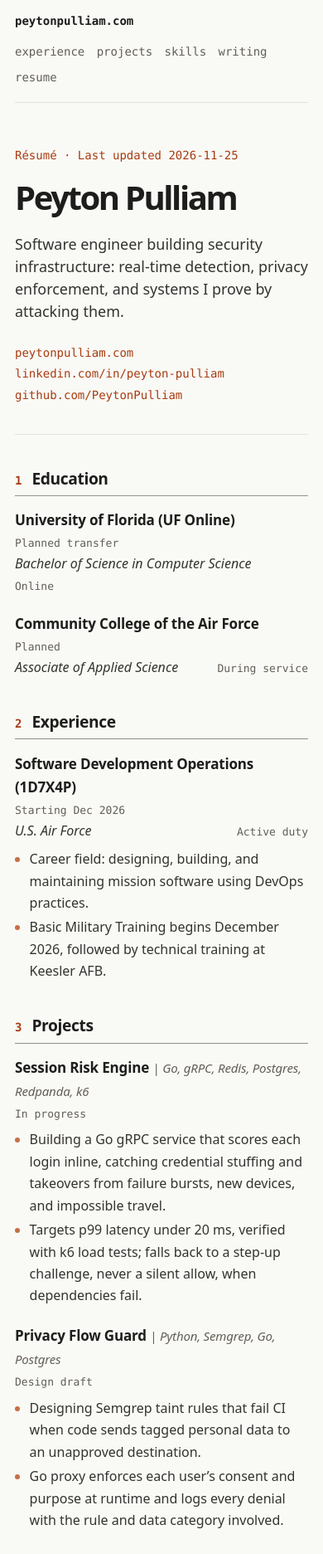
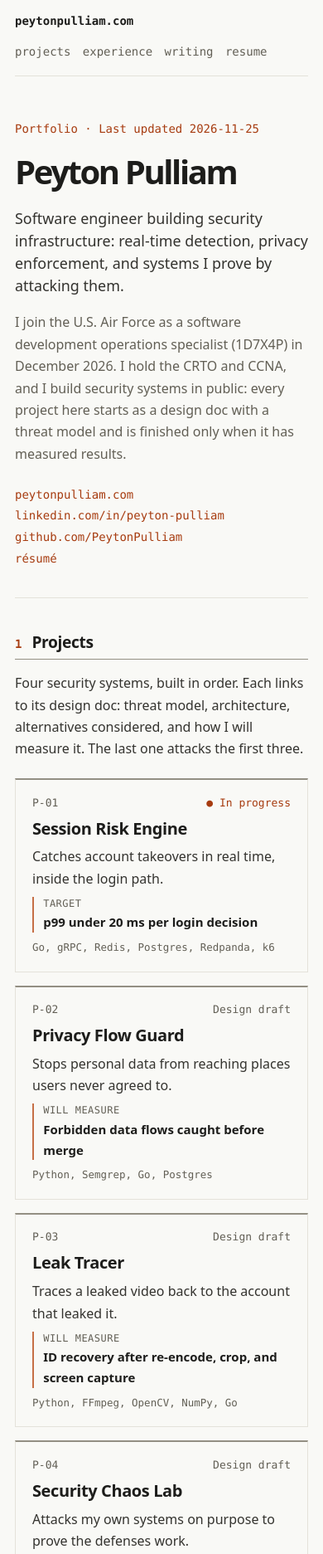
Before and after one commit to PeytonPulliam/peytonpulliam.com, an Astro site in the folder site/: page / in a window 390 px wide. Shown: the top 1873 px of the page at 83% size. Built offline with nearby package versions, Linux system fonts and the light colour scheme; Astro itself is replaced by a stand-in of ours.

Commit message:
Make the home page projects-first; keep /resume/ as the Jake's one-pager
Home now leads with an intro and four project cards (status, headline
metric, stack), then How I build, Experience, Writing, and a compact
Background strip linking to the printable resume. Adds profile.about,
profile.principles, and a per-project metric field.

Co-Authored-By: Claude Opus 5.5 <noreply@anthropic.com>
Claude-Session: https://claude.ai/code/session_01V5KaLRat9jg9cCmQ9SUAZ9

```diff
--- /dev/null
+++ b/site/src/components/ProjectCard.astro
@@ -0,0 +1,18 @@
+---
+import { projectPath, type Project } from '../data/portfolio';
+
+interface Props {
+  project: Project;
+}
+
+const { project } = Astro.props;
+const [metricLabel, metricValue] = project.metric;
+const titleId = `${project.slug}-card-title`;
+---
+<article class="project-card" aria-labelledby={titleId}>
+  <p class="card-meta"><span>{project.id}</span><span class:list={['card-status', { live: project.status === 'In progress' }]}>{project.status}</span></p>
+  <h3 id={titleId}><a href={projectPath(project)}>{project.title}</a></h3>
+  <p class="card-summary">{project.summary}</p>
+  <dl class="card-metric"><dt>{metricLabel}</dt><dd>{metricValue}</dd></dl>
+  <p class="card-stack">{project.stack}</p>
+</article>
--- a/site/src/components/ResumeBody.astro
+++ b/site/src/components/ResumeBody.astro
@@ -3,14 +3,13 @@ import DocumentHeader from './DocumentHeader.astro';
 import DocumentSection from './DocumentSection.astro';
 import DefinitionList from './DefinitionList.astro';
 import ResumeEntry from './ResumeEntry.astro';
-import { profile, resume, projects, projectPath, notes, notePath } from '../data/portfolio';
+import { profile, resume, projects, projectPath } from '../data/portfolio';
 
 interface Props {
   label: string;
-  showWriting?: boolean;
 }
 
-const { label, showWriting = false } = Astro.props;
+const { label } = Astro.props;
 ---
 <DocumentHeader label={label} title={profile.name} intro={profile.tagline}>
   <p class="contact-line">
@@ -50,11 +49,3 @@ const { label, showWriting = false } = Astro.props;
     {resume.certifications.map(([name, status]) => <li><span class="metric">{name}</span><span>{status}</span></li>)}
   </ul>
 </DocumentSection>
-
-{showWriting && (
-  <DocumentSection number={6} title="Writing" id="writing">
-    <ul class="listing prose">
-      {notes.map((note) => <li><a href={notePath(note)}>{note.title}</a><span>Field note</span></li>)}
-    </ul>
-  </DocumentSection>
-)}
--- a/site/src/data/portfolio.ts
+++ b/site/src/data/portfolio.ts
@@ -5,6 +5,13 @@ export const profile = {
   linkedin: 'https://www.linkedin.com/in/peyton-pulliam-132690352/',
   tagline: 'Software engineer building security infrastructure: real-time detection, privacy enforcement, and systems I prove by attacking them.',
   updated: '2026-11-25',
+  about: 'I join the U.S. Air Force as a software development operations specialist (1D7X4P) in December 2026. I hold the CRTO and CCNA, and I build security systems in public: every project here starts as a design doc with a threat model and is finished only when it has measured results.',
+  principles: [
+    ['Measure it', 'Every project publishes real numbers: latency, detection rate, time to detect.'],
+    ['Attack it', 'Detections ship with test cases, and the capstone attacks everything else on purpose.'],
+    ['Write down why', 'Each design records the simpler options I rejected and what would change my mind.'],
+    ['Stay in bounds', 'Synthetic data only, and only infrastructure I own.'],
+  ],
 };
 
 // Résumé content, laid out like Jake's Resume:
@@ -72,6 +79,8 @@ export const projects = [
     id: 'P-01', slug: 'session-risk-engine', title: 'Session Risk Engine', status: 'In progress',
     timeline: 'Building now', source: 'Not published yet', language: 'go',
     summary: 'Catches account takeovers in real time, inside the login path.',
+    // Swap 'Target'/'Will measure' for 'Result' once there is a measured number.
+    metric: ['Target', 'p99 under 20 ms per login decision'],
     intro: 'A Go service that scores every login and session event as it happens and returns allow, challenge, or block within a strict latency budget.',
     stack: 'Go, gRPC, Redis, Postgres, Redpanda, k6',
     resume: [
@@ -129,6 +138,8 @@ export const projects = [
     id: 'P-02', slug: 'privacy-flow-guard', title: 'Privacy Flow Guard', status: 'Design draft',
     timeline: 'Design phase', source: 'Not published', language: 'go',
     summary: 'Stops personal data from reaching places users never agreed to.',
+    // Swap 'Target'/'Will measure' for 'Result' once there is a measured number.
+    metric: ['Will measure', 'Forbidden data flows caught before merge'],
     intro: 'A proposed two-layer control: a code scanner that blocks forbidden data flows before merge, and a runtime proxy that enforces each user’s consent settings.',
     stack: 'Python, Semgrep, Go, Postgres',
     resume: [
@@ -174,6 +185,8 @@ export const projects = [
     id: 'P-03', slug: 'leak-tracer', title: 'Leak Tracer', status: 'Design draft',
     timeline: 'Design phase', source: 'Not published', language: 'python',
     summary: 'Traces a leaked video back to the account that leaked it.',
+    // Swap 'Target'/'Will measure' for 'Result' once there is a measured number.
+    metric: ['Will measure', 'ID recovery after re-encode, crop, and screen capture'],
     intro: 'A proposed forensic watermarking system that embeds an invisible, per-viewer mark in video and recovers it from a leaked copy.',
     stack: 'Python, FFmpeg, OpenCV, NumPy, Go',
     resume: [
@@ -215,6 +228,8 @@ export const projects = [
     id: 'P-04', slug: 'security-chaos-lab', title: 'Security Chaos Lab', status: 'Design draft',
     timeline: 'Capstone, after P-01 to P-03', source: 'Not published', language: 'go',
     summary: 'Attacks my own systems on purpose to prove the defenses work.',
+    // Swap 'Target'/'Will measure' for 'Result' once there is a measured number.
+    metric: ['Will measure', 'Time to detect for every injected attack'],
     intro: 'A proposed capstone that runs the other three projects on Kubernetes, injects attacks and failures, and measures whether each one is detected and contained.',
     stack: 'Go, Kubernetes, Terraform, eBPF, Prometheus, Grafana',
     resume: [
--- a/site/src/layouts/DocumentLayout.astro
+++ b/site/src/layouts/DocumentLayout.astro
@@ -39,9 +39,8 @@ const resume = hasResume ? { href: '/resume.pdf', label: 'resume.pdf' } : { href
     <header class="site-header frame">
       <a class="wordmark" href="/">{profile.domain}</a>
       <nav aria-label="Primary">
+        <a href="/#projects">projects</a>
         <a href="/#experience">experience</a>
-        <a href="/#projects">projects</a>
-        <a href="/#skills">skills</a>
         <a href="/#writing">writing</a>
         <a href={resume.href}>{resume.label}</a>
       </nav>
--- a/site/src/pages/index.astro
+++ b/site/src/pages/index.astro
@@ -1,8 +1,53 @@
 ---
 import DocumentLayout from '../layouts/DocumentLayout.astro';
-import ResumeBody from '../components/ResumeBody.astro';
-import { profile } from '../data/portfolio';
+import DocumentHeader from '../components/DocumentHeader.astro';
+import DocumentSection from '../components/DocumentSection.astro';
+import DefinitionList from '../components/DefinitionList.astro';
+import ProjectCard from '../components/ProjectCard.astro';
+import ResumeEntry from '../components/ResumeEntry.astro';
+import { profile, resume, projects, notes, notePath } from '../data/portfolio';
+
+const degree = (name: string) => name.replace('Bachelor of Science in', 'B.S.').replace('Associate of Applied Science', 'A.A.S.');
+const education = resume.education.map((entry) => `${degree(entry.subtitle)}, ${entry.title} (${entry.when.toLowerCase()})`).join(' · ');
+const certifications = resume.certifications.map(([name, status]) => `${name.split(' · ')[0]} (${status.toLowerCase()})`).join(', ');
+const background = [
+  ['Education', education],
+  ...resume.skills,
+  ['Certifications', certifications],
+];
 ---
 <DocumentLayout title={profile.name} description={profile.tagline}>
-  <ResumeBody label={`Résumé · Last updated ${profile.updated}`} showWriting />
+  <DocumentHeader label={`Portfolio · Last updated ${profile.updated}`} title={profile.name} intro={profile.tagline}>
+    <p class="about prose">{profile.about}</p>
+    <p class="contact-line">
+      {resume.contact.map(([text, href]) => <a href={href}>{text}</a>)}
+      <a href="/resume/">résumé</a>
+    </p>
+  </DocumentHeader>
+
+  <DocumentSection number={1} title="Projects" id="projects">
+    <p class="prose">Four security systems, built in order. Each links to its design doc: threat model, architecture, alternatives considered, and how I will measure it. The last one attacks the first three.</p>
+    <div class="project-grid">
+      {projects.map((project) => <ProjectCard project={project} />)}
+    </div>
+  </DocumentSection>
+
+  <DocumentSection number={2} title="How I build" id="principles">
+    <DefinitionList rows={profile.principles} />
+  </DocumentSection>
+
+  <DocumentSection number={3} title="Experience" id="experience">
+    {resume.experience.map((entry) => <ResumeEntry {...entry} />)}
+  </DocumentSection>
+
+  <DocumentSection number={4} title="Writing" id="writing">
+    <ul class="listing prose">
+      {notes.map((note) => <li><a href={notePath(note)}>{note.title}</a><span>Field note</span></li>)}
+    </ul>
+  </DocumentSection>
+
+  <DocumentSection number={5} title="Background" id="background">
+    <DefinitionList rows={background} />
+    <p class="resume-cta"><a href="/resume/">Full one-page résumé</a> <span>· printable, Jake's Resume format</span></p>
+  </DocumentSection>
 </DocumentLayout>
--- a/site/src/styles/global.css
+++ b/site/src/styles/global.css
@@ -296,6 +296,46 @@ figcaption { color: var(--muted); font-size: .875rem; margin-top: .65rem; }
 .entry-bullets { margin: .5rem 0 0; padding-left: 1.1rem; list-style: disc; }
 .entry-bullets li::marker { color: var(--accent-line); }
 .entry-bullets li + li { margin-top: .2rem; }
+.about { margin-top: 1.1rem; color: var(--muted); }
+.project-grid {
+  display: grid;
+  grid-template-columns: repeat(2, minmax(0, 1fr));
+  gap: 1rem;
+  margin-top: 1.4rem;
+}
+.project-card {
+  position: relative;
+  display: flex;
+  flex-direction: column;
+  gap: .55rem;
+  padding: 1.15rem 1.25rem 1.2rem;
+  border: 1px solid var(--rule);
+  border-top: 2px solid var(--rule-strong);
+  background: var(--paper);
+  transition: background-color .15s, border-color .15s;
+}
+.project-card:hover, .project-card:focus-within { background: var(--wash); border-top-color: var(--accent); }
+.card-meta {
+  display: flex;
+  justify-content: space-between;
+  color: var(--muted);
+  font: .8125rem/1.4 var(--mono);
+}
+.card-status.live { color: var(--accent); }
+.card-status.live::before { content: '● '; }
+.project-card h3 { font-size: 1.25rem; font-weight: 720; letter-spacing: -.02em; line-height: 1.25; }
+.project-card h3 a { color: var(--ink); text-decoration: none; }
+.project-card h3 a::after { content: ''; position: absolute; inset: 0; }
+.project-card h3 a:hover { color: var(--accent); }
+.project-card h3 a:focus-visible { outline: none; }
+.project-card:has(h3 a:focus-visible) { outline: 2px solid var(--accent); outline-offset: 3px; }
+.card-summary { color: var(--text); }
+.card-metric { border-left: 2px solid var(--accent-line); padding-left: .7rem; margin-top: auto; }
+.card-metric dt { color: var(--muted); font: .75rem/1.4 var(--mono); text-transform: uppercase; letter-spacing: .04em; }
+.card-metric dd { margin: .1rem 0 0; color: var(--ink); font-weight: 620; font-size: .9375rem; }
+.card-stack { color: var(--muted); font: .78rem/1.5 var(--mono); }
+.resume-cta { margin-top: 1.2rem; font-size: .9375rem; }
+.resume-cta span { color: var(--muted); }
 .doc-pagination {
   display: flex;
   justify-content: space-between;
@@ -380,6 +420,7 @@ main:has(.doc-pagination) + .site-footer {
   .cell-label { display: inline; color: var(--muted); font: .8125rem/1.5 var(--mono); }
   .pairs > div { grid-template-columns: minmax(5.25rem, 6.5rem) minmax(0, 1fr); }
   .split { grid-template-columns: 1fr; }
+  .project-grid { grid-template-columns: 1fr; }
   .contact-line { flex-direction: column; }
   .contact-line a + a::before { display: none; }
   .pipeline { grid-template-columns: 1fr; gap: 1.4rem; }
--- a/site/test/portfolio.test.mjs
+++ b/site/test/portfolio.test.mjs
@@ -15,13 +15,14 @@ async function htmlFiles(folder) {
   }))).flat();
 }
 
-test('home follows the Jake\'s Resume sections and links to four projects and three notes', () => {
+test('home leads with projects and links to four projects and three notes', () => {
   const headings = [...home.matchAll(/<h2[^>]*><span[^>]*>\d+<\/span>([^<]+)/g)]
     .map(([, heading]) => heading.trim());
-  assert.deepEqual(headings, ['Education', 'Experience', 'Projects', 'Technical Skills', 'Certifications', 'Writing']);
+  assert.deepEqual(headings, ['Projects', 'How I build', 'Experience', 'Writing', 'Background']);
   assert.equal([...home.matchAll(/href="\/projects\/[a-z-]+\/"/g)].length, 4);
   assert.equal([...home.matchAll(/href="\/writing\/[a-z-]+\/"/g)].length, 3);
-  assert.equal([...home.matchAll(/<article class="entry"/g)].length, 7);
+  assert.equal([...home.matchAll(/<article class="project-card"/g)].length, 4);
+  assert.match(home, /href="\/resume\/"/);
 });
 
 test('printable resume has the same sections without writing', async () => {
```
